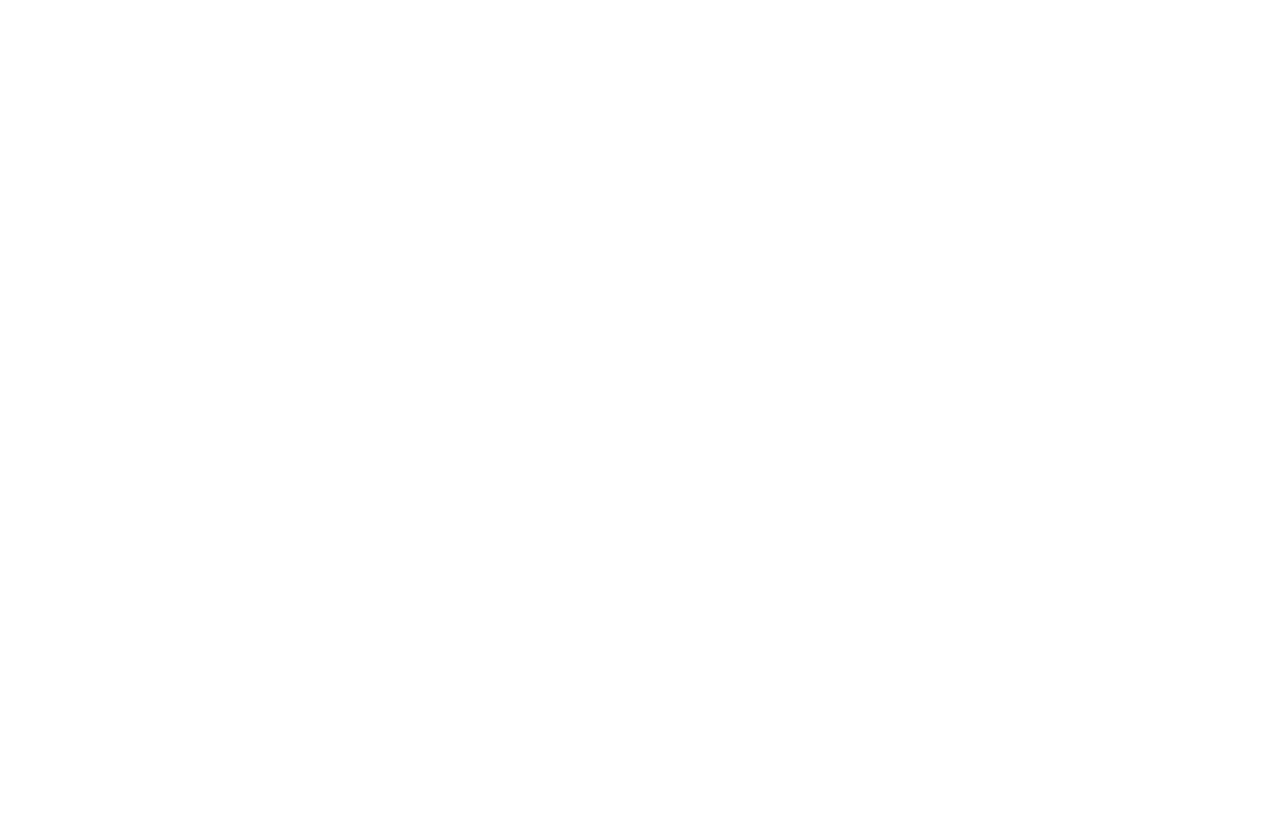
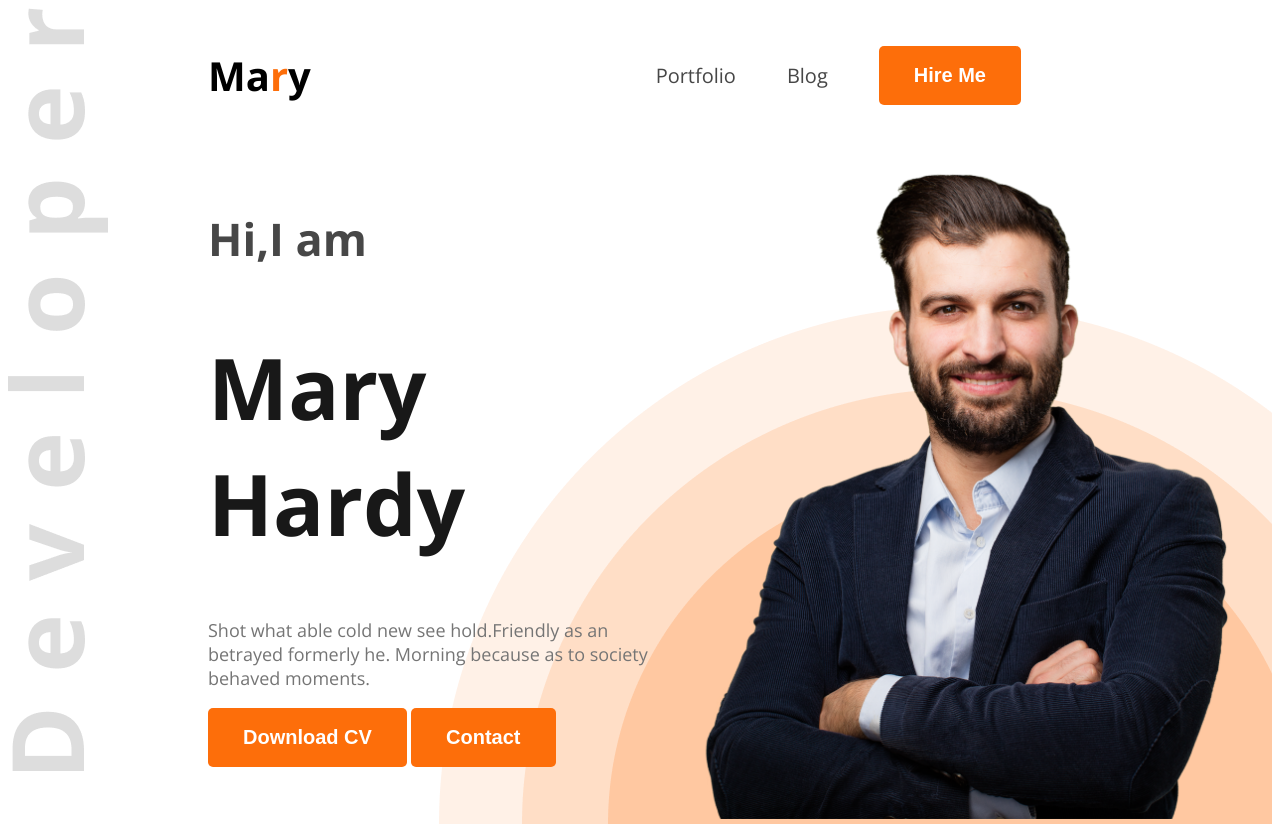
Before and after one commit to nadiaislam00/web-dev-portfolio, a plain HTML site: page index.html in a window 1280 px wide. Before the commit the page ends 800 px from the top, so only its background shows below. Drawn offline with nearby package versions, Linux system fonts and the light colour scheme.

Commit message:
banner added

```diff
--- a/index.html
+++ b/index.html
@@ -3,10 +3,32 @@
 <head>
     <meta charset="UTF-8">
     <meta name="viewport" content="width=device-width, initial-scale=1.0">
+    <link rel="stylesheet" href="styles/style.css">
     <title>Web Developer Portfolio</title>
 </head>
-<body>
-    <header>
+<body class="open-sans-normal ">
+    <header class="header">
+<nav>
+    <h3 class="nav-title">Ma<span class="text-primary">r</span>y</h3>
+    <ul>
+        <li><a class="dark2" href="">Portfolio</a></li>
+        <li><a class="dark2" href="">Blog</a></li>
+        <li><a href=""><button class="btn-primary">Hire Me</button></a></li>
+    </ul>
+</nav>
+<div class="banner">
+    <div class="banner-content">
+<h4 class="banner-greetings">Hi,I am</h4>
+<h1 class="banner-title">Mary Hardy</h1>
+<p class="banner-description">Shot what able cold new see hold.Friendly as an betrayed formerly he. Morning because as to society behaved moments.</p>
+<button class="btn-primary">Download CV</button>
+<button class="btn-primary">Contact</button>
+
+    </div>
+    <div class="image">
+        <img class="banner-profile" src="images/hardy.png">
+    </div>
+</div>
 
     </header>
 
--- /dev/null
+++ b/styles/style.css
@@ -0,0 +1,87 @@
+@import url('https://fonts.googleapis.com/css2?family=Open+Sans:ital,wght@0,300..800;1,300..800&display=swap');
+
+
+.open-sans-normal {
+  font-family: "Open Sans", sans-serif;
+  font-optical-sizing: auto;
+  font-weight: <weight>;
+  font-style: normal;
+  font-variation-settings: "width" 100;
+}
+
+.header{
+    background-image: url('/images/developer.png'), url('/images/header_bg.png');
+    background-repeat: no-repeat;
+  background-position: top left, bottom right;
+}
+
+/* Nav Styles */
+nav{
+    display: flex;
+    align-items: center;
+    justify-content: space-between;
+    margin: 5px 200px;
+}
+.nav-title{
+    font-weight: bold;
+    font-size: 40px;
+}
+.btn-primary{
+    background-color: #FD6E0A;
+    font-weight: bold;
+    color: white;
+    padding: 18px 35px;
+    border-radius: 5px;
+    font-size: 20px;
+    border: none;
+}
+
+
+.text-primary{
+    color: #FD6E0A;
+}
+nav ul{
+    text-decoration: none;
+    list-style: none;
+    display: flex;
+    align-items: center;
+}
+nav ul li{
+    margin-right: 51px;
+}
+nav ul li a{
+    text-decoration: none;
+    font-size: 20px;
+}
+.dark2{
+    color: #474747;
+}
+.banner-greetings{
+    font-family: "Open Sans";
+    font-weight: 600px;
+    font-size: 45px;
+    color: #474747;
+}
+.banner-title{
+    font-family: "Open Sans";
+    font-weight: bold;
+    font-size: 85px;
+    color: #181818;
+}
+.banner-description{
+    font-family: "Open Sans";
+    font-weight: normal;
+    font-size: 18px;
+    color: #757575;
+}
+.banner-profile{
+    width: 580px;
+}
+.banner{
+    display: flex;
+    justify-content: space-between;
+    margin:0 35px 0 200px;
+}
+.banner-content{
+    max-width: 580px;
+}
```
